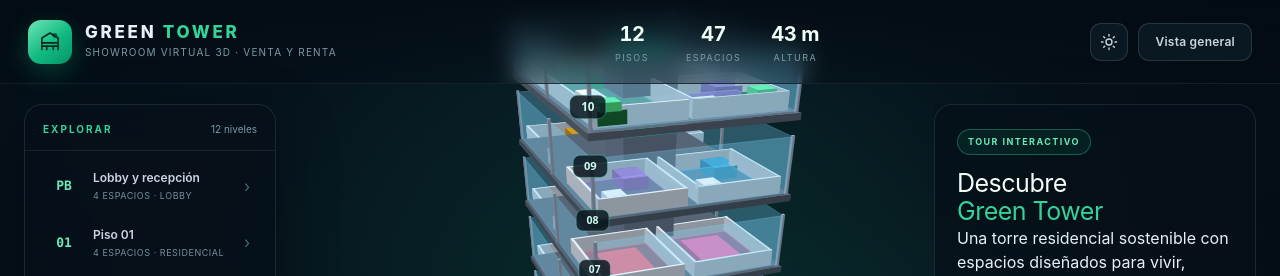
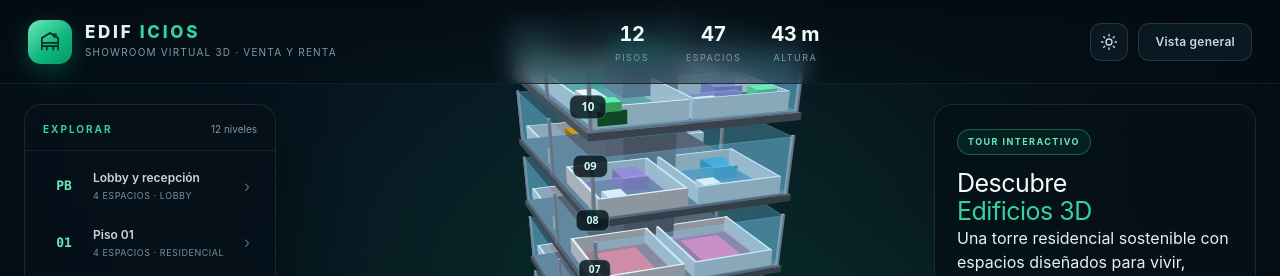
Before and after one commit to cchura94/proyecto-edificios, an Angular app: page / in a window 1280 px wide. Shown: the top 276 px of the page. Built offline with nearby package versions, Linux system fonts and the light colour scheme.

Commit message:
nombre de proyecto actualizado

```diff
--- a/src/app/app.html
+++ b/src/app/app.html
@@ -20,7 +20,7 @@
         </svg>
       </div>
       <div class="brand-text">
-        <div class="brand-name">GREEN <span>TOWER</span></div>
+        <div class="brand-name">EDIF <span>ICIOS</span></div>
         <div class="brand-sub">Showroom virtual 3D · Venta y renta</div>
       </div>
     </div>
@@ -114,7 +114,7 @@
     } @else {
       <div class="card welcome-card">
         <div class="welcome-badge">TOUR INTERACTIVO</div>
-        <h2>Descubre<br /><span>Green Tower</span></h2>
+        <h2>Descubre<br /><span>Edificios 3D</span></h2>
         <p>Una torre residencial sostenible con espacios diseñados para vivir, trabajar y descansar. Explora cada nivel y entra en cada unidad desde este modelo 3D.</p>
         <div class="legend">
           <div><span class="legend-dot available"></span>Disponible</div>
```
